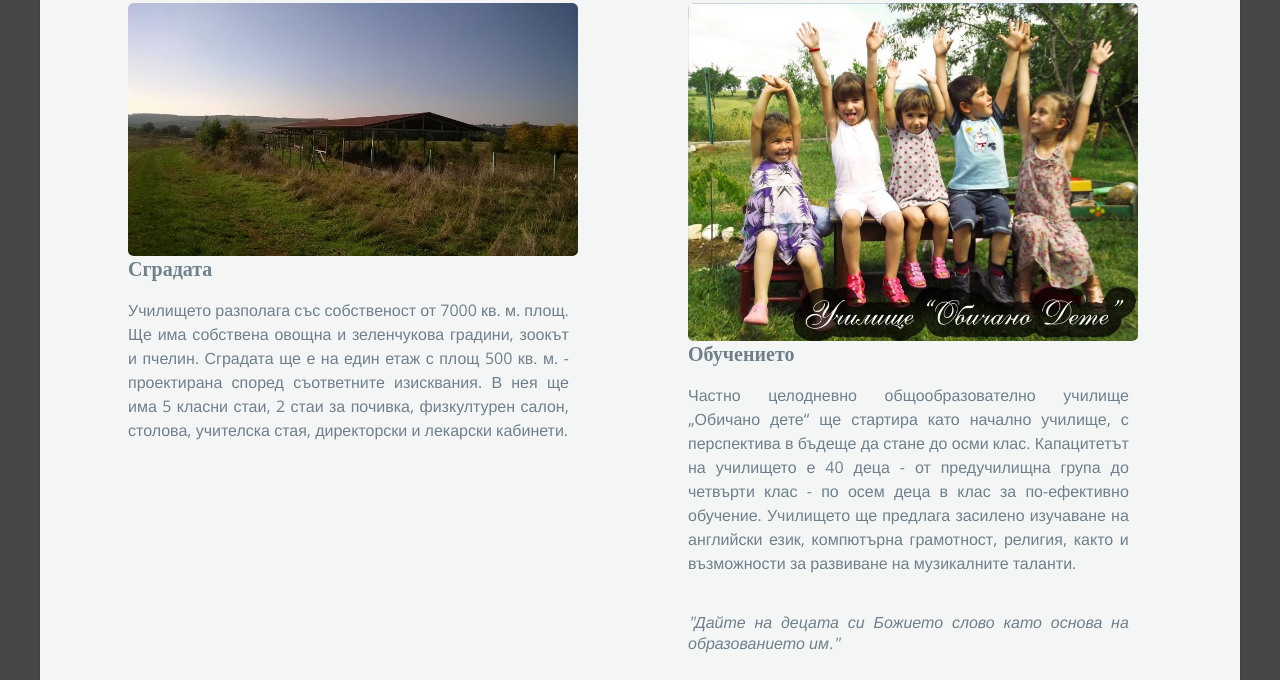
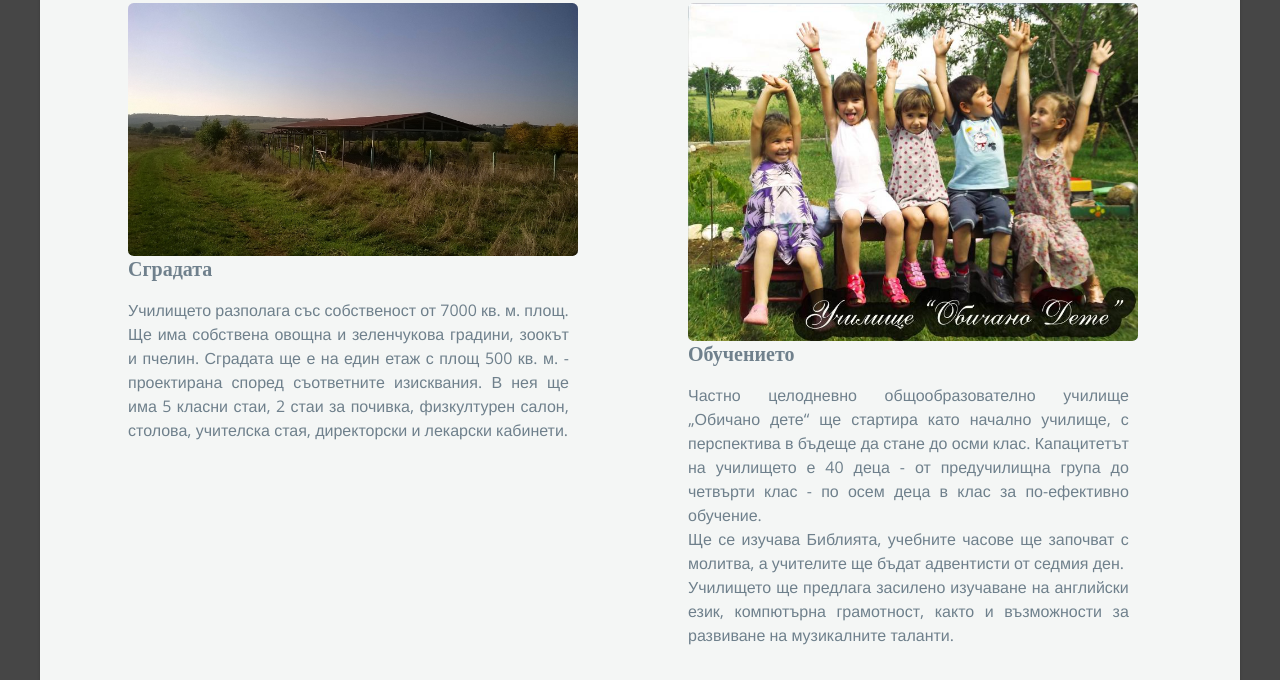
Before and after one commit to peychinov/medovo_school_website, a plain HTML site: page bulgarian.html in a window 1280 px wide. Shown: the part 2254-2934 px from the top of the page. Drawn offline with nearby package versions, Linux system fonts and the light colour scheme.

Commit message:
Added the teachers would be SDAs

```diff
--- a/bulgarian.html
+++ b/bulgarian.html
@@ -330,7 +330,10 @@
                   <p>
                     Частно целодневно общообразователно училище „Обичано дете“ ще стартира като начално училище, с перспектива в бъдеще да стане до осми клас.
                     Капацитетът на училището е 40 деца - от предучилищна група до четвърти клас - по осем деца в клас за по-ефективно обучение.
-                    Училището ще предлага засилено изучаване на английски език, компютърна грамотност, религия, както и възможности за развиване на музикалните таланти.
+                    <br>
+                    Ще се изучава Библията, учебните часове ще започват с молитва, а учителите ще бъдат адвентисти от седмия ден.
+                    <br>
+                    Училището ще предлага засилено изучаване на английски език, компютърна грамотност, както и възможности за развиване на музикалните таланти.
                   </p>
                   <br>
                   <em>"Дайте на децата си Божието слово като основа на образованието им."</em>
```
Also changed, not shown: english.html (+1 -1 lines).
